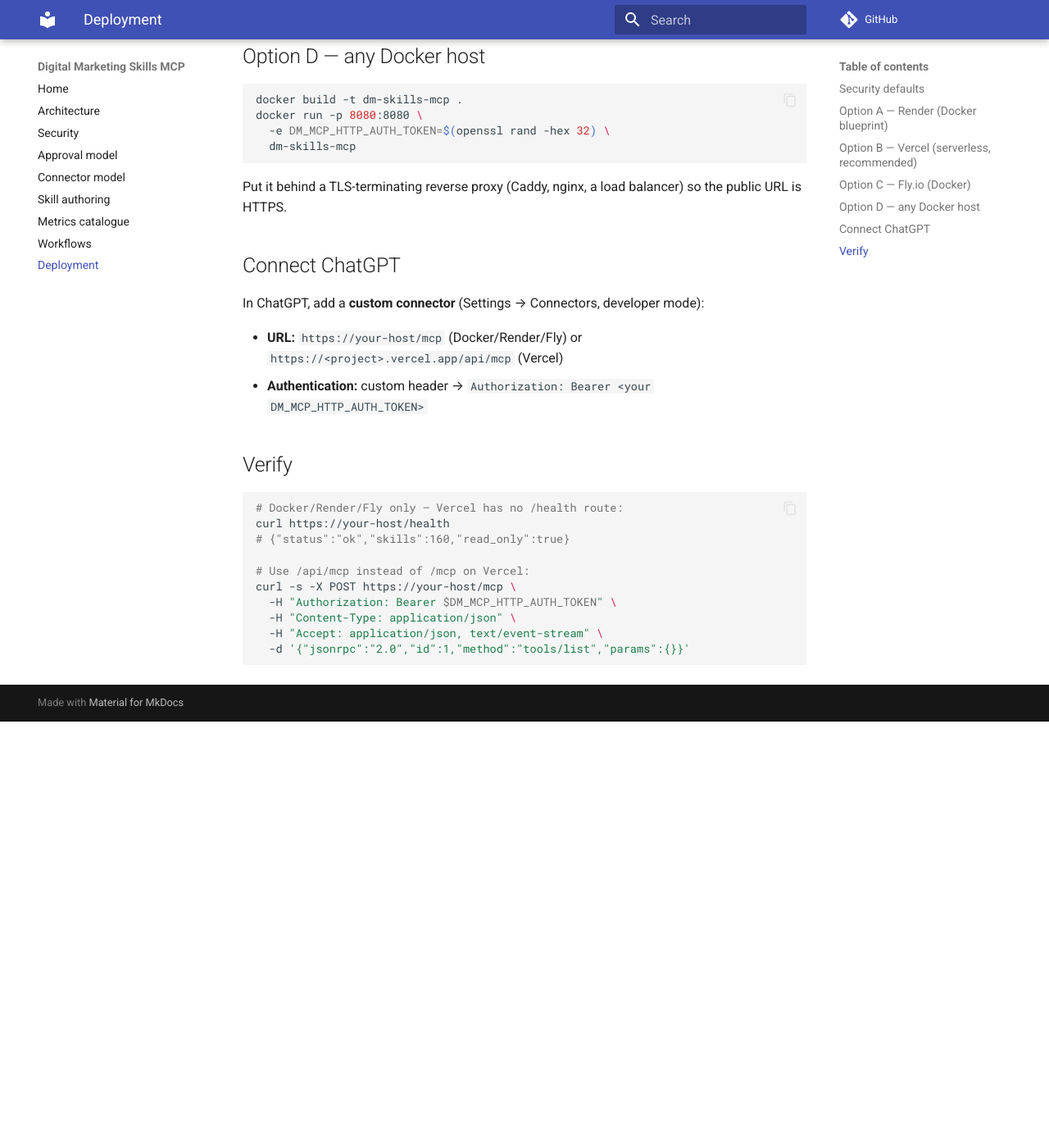
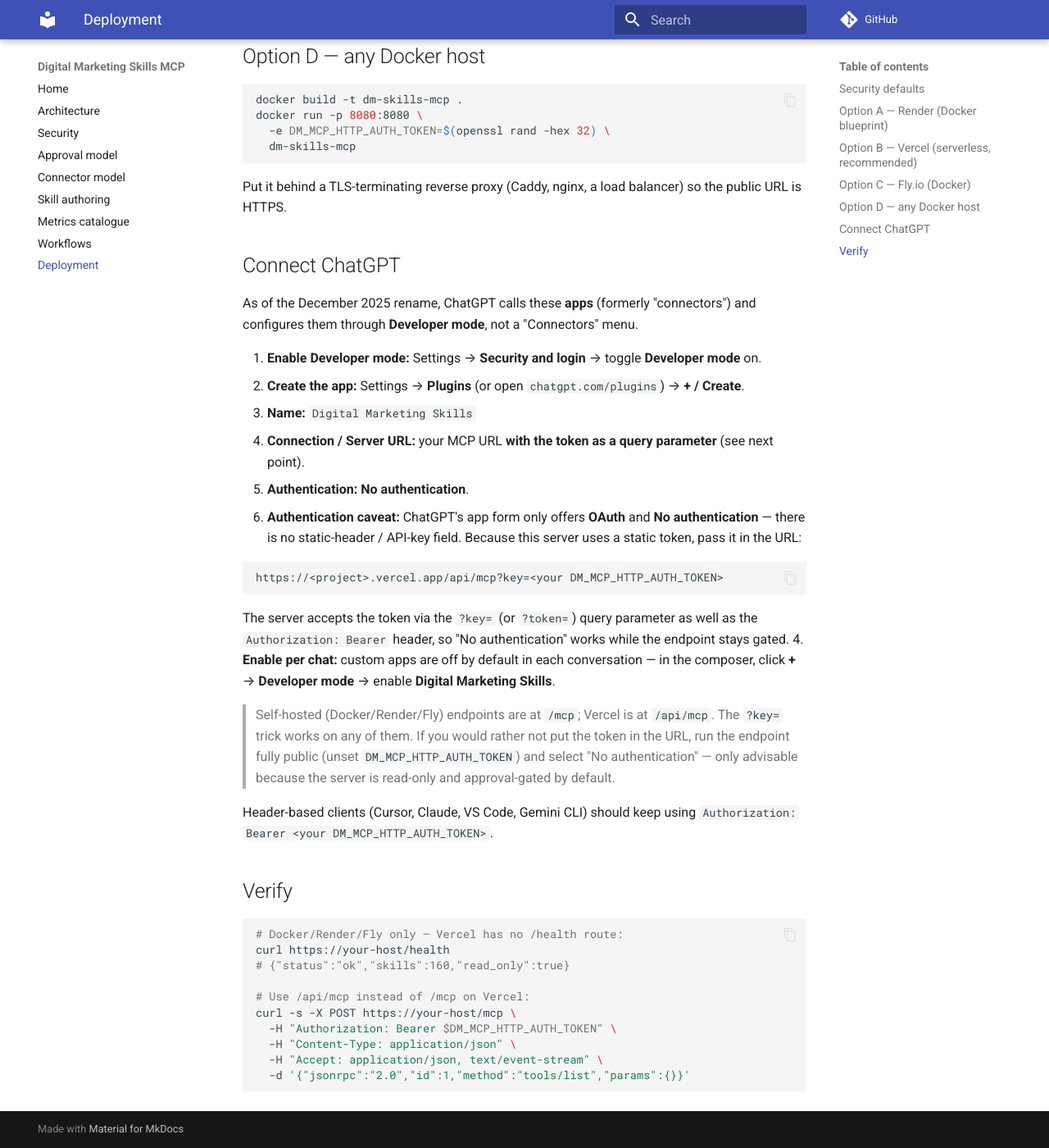
Before and after one commit to mypsbots/digital-marketing-skills, an MkDocs documentation site: the page built from docs/deployment.md, in a window 1280 px wide and 1400 px high, scrolled down 1684 px. Shown: the whole window at 82% size. Built offline with MkDocs 1.6.1 and Material for MkDocs 9.7.7, drawn with Linux system fonts in a browser that asks for light colours; comment, search, counter and statistics services are not loaded; before the commit the page ends 2564 px from its top, so only the background shows below that.

Commit message:
Support query-parameter token auth for ChatGPT compatibility
ChatGPT developer-mode apps only offer OAuth or No authentication (no static
header field), so the HTTP endpoint now accepts DM_MCP_HTTP_AUTH_TOKEN via a
?key=/?token= query parameter in addition to the Authorization: Bearer header.
Document the ChatGPT (query-param) and header-based client setups in the README
and deployment guide.

Co-authored-by: Cursor <cursoragent@cursor.com>

````diff
--- a/docs/deployment.md
+++ b/docs/deployment.md
@@ -74,10 +74,33 @@ HTTPS.
 
 ## Connect ChatGPT
 
-In ChatGPT, add a **custom connector** (Settings → Connectors, developer mode):
+As of the December 2025 rename, ChatGPT calls these **apps** (formerly "connectors") and configures
+them through **Developer mode**, not a "Connectors" menu.
 
-- **URL:** `https://your-host/mcp` (Docker/Render/Fly) or `https://<project>.vercel.app/api/mcp` (Vercel)
-- **Authentication:** custom header → `Authorization: Bearer <your DM_MCP_HTTP_AUTH_TOKEN>`
+1. **Enable Developer mode:** Settings → **Security and login** → toggle **Developer mode** on.
+2. **Create the app:** Settings → **Plugins** (or open `chatgpt.com/plugins`) → **+ / Create**.
+   - **Name:** `Digital Marketing Skills`
+   - **Connection / Server URL:** your MCP URL **with the token as a query parameter** (see next point).
+   - **Authentication:** **No authentication**.
+3. **Authentication caveat:** ChatGPT's app form only offers **OAuth** and **No authentication** — there
+   is no static-header / API-key field. Because this server uses a static token, pass it in the URL:
+
+   ```text
+   https://<project>.vercel.app/api/mcp?key=<your DM_MCP_HTTP_AUTH_TOKEN>
+   ```
+
+   The server accepts the token via the `?key=` (or `?token=`) query parameter as well as the
+   `Authorization: Bearer` header, so "No authentication" works while the endpoint stays gated.
+4. **Enable per chat:** custom apps are off by default in each conversation — in the composer, click
+   **+** → **Developer mode** → enable **Digital Marketing Skills**.
+
+> Self-hosted (Docker/Render/Fly) endpoints are at `/mcp`; Vercel is at `/api/mcp`. The `?key=` trick
+> works on any of them. If you would rather not put the token in the URL, run the endpoint fully public
+> (unset `DM_MCP_HTTP_AUTH_TOKEN`) and select "No authentication" — only advisable because the server is
+> read-only and approval-gated by default.
+
+Header-based clients (Cursor, Claude, VS Code, Gemini CLI) should keep using
+`Authorization: Bearer <your DM_MCP_HTTP_AUTH_TOKEN>`.
 
 ## Verify
 
````
Also changed, not shown: README.md (+35 -5 lines), 1 other file.
